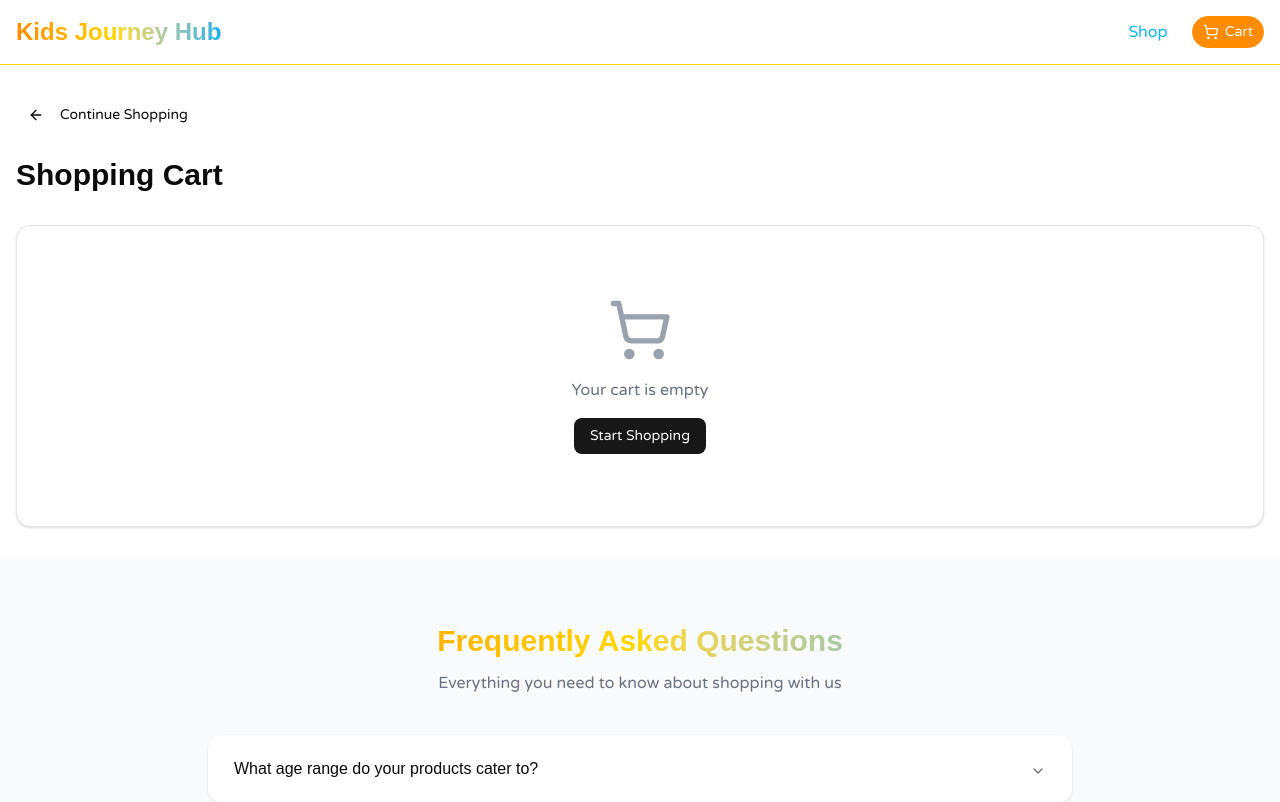
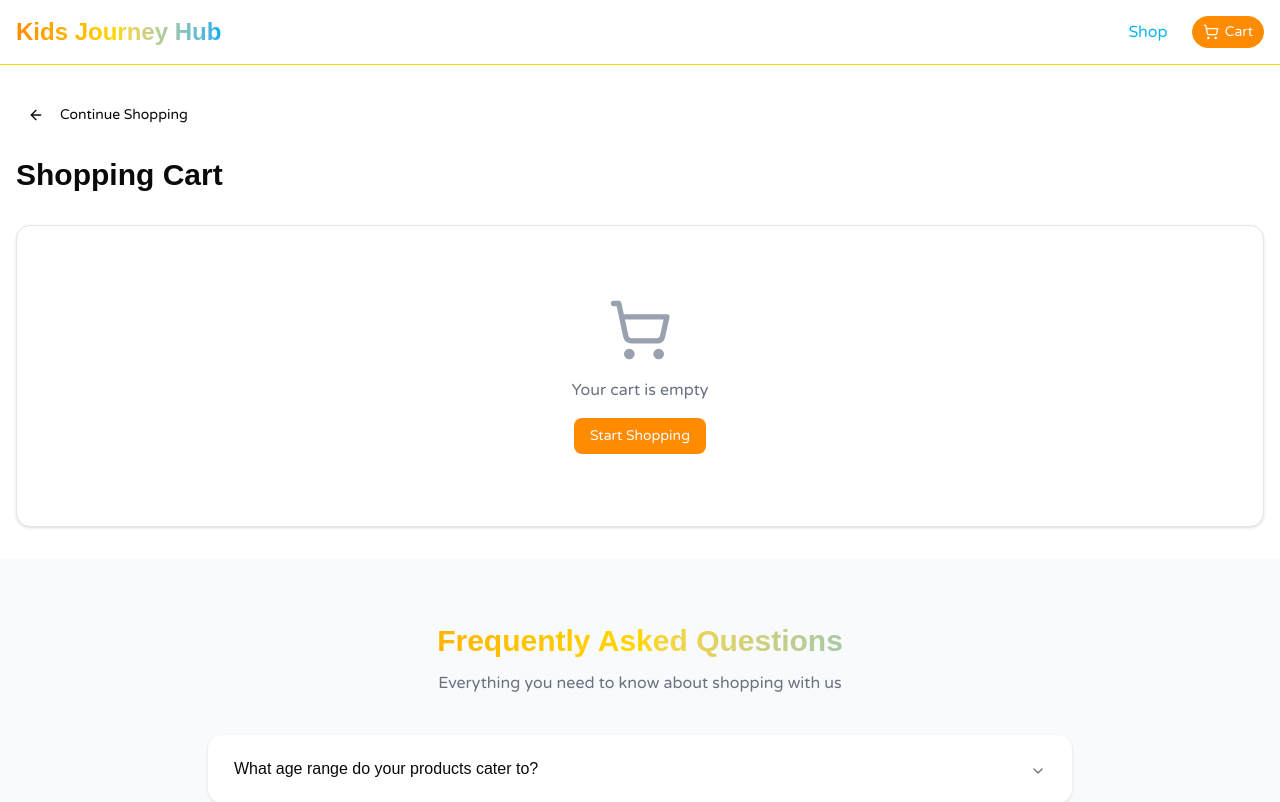
Before and after one commit to boypaida12/kidsjourneyhub, a Next.js app: page /cart in a window 1280 px wide. Shown: the top 802 px of the page. Built offline with nearby package versions, Linux system fonts and the light colour scheme; a web font is replaced by a local one.

Commit message:
WIP: ui fixes

```diff
--- a/app/cart/page.tsx
+++ b/app/cart/page.tsx
@@ -27,7 +27,7 @@ export default function CartPage() {
             <CardContent className="text-center py-12">
               <ShoppingCart className="h-16 w-16 text-gray-400 mx-auto mb-4" />
               <p className="text-gray-500 mb-4">Your cart is empty</p>
-              <Button asChild>
+              <Button asChild className="bg-[#FF8C00] hover:bg-[#FF8C00]">
                 <Link href="/products">Start Shopping</Link>
               </Button>
             </CardContent>
--- a/app/globals.css
+++ b/app/globals.css
@@ -81,7 +81,7 @@
   --sidebar-foreground: oklch(0.145 0 0);
   --sidebar-primary: oklch(0.205 0 0);
   --sidebar-primary-foreground: oklch(0.985 0 0);
-  --sidebar-accent: oklch(0.97 0 0);
+  --sidebar-accent: oklch(92.494% 0.00011 271.152);
   --sidebar-accent-foreground: oklch(0.205 0 0);
   --sidebar-border: oklch(0.922 0 0);
   --sidebar-ring: oklch(0.708 0 0);
```
